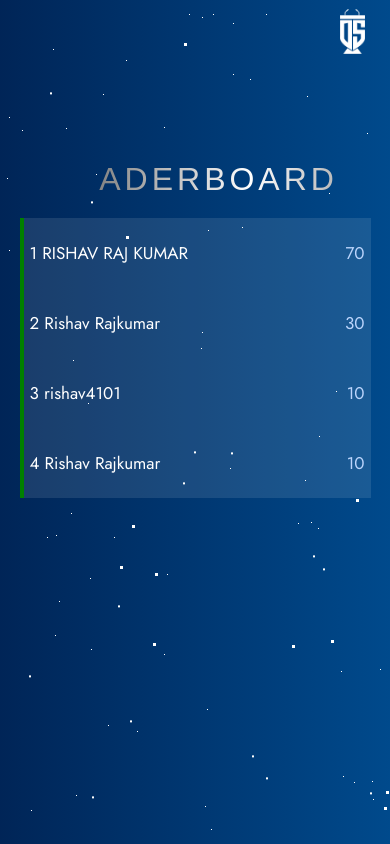
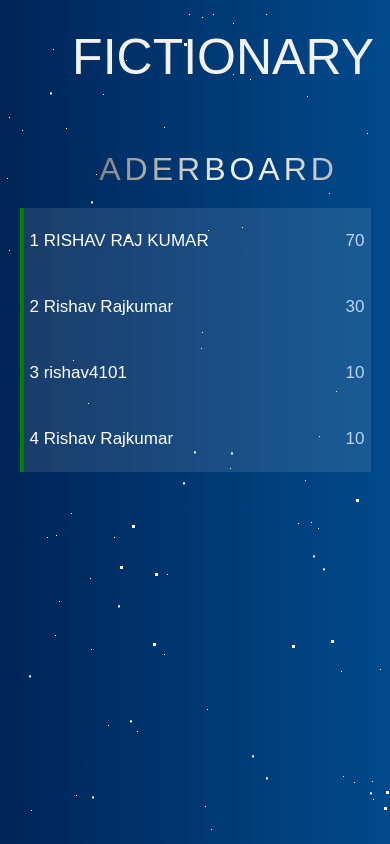
Before and after one commit to Kaustuv942/DSquiz, a Django app: page /leaderboard/ in a window 390 px wide. Run offline with Django 3.2, Linux system fonts and the light colour scheme; data comes from the database, SQL or seed files in the repository; some libraries are stand-ins or nearby versions.

Commit message:
Navbar fixed (almost)

```diff
--- a/templates/base.html
+++ b/templates/base.html
@@ -8,7 +8,7 @@
     <meta charset="UTF-8">
     <meta name="viewport" content="width=device-width, initial-scale=1.0">
     <link rel="stylesheet" href="https://cdnjs.cloudflare.com/ajax/libs/font-awesome/4.7.0/css/font-awesome.min.css">
-    <title>De-Quiz</title>
+    <title>Fictionary</title>
 
     <link rel="stylesheet" type="text/css" href="{% static 'css/style.css' %}" />
     <style>
@@ -27,85 +27,84 @@
             background: #FF0000;
         }
 
-        ul {
-          position: fixed;
-          width: 100%;
-          list-style-type: none;
-          margin: 0 100px 0 0;
-          text-align: justify;
-          padding: 0 33% 0 38%;
-          overflow: hidden;
-          background-color: rgba(155, 155, 155, 0.11);
+        body {
+        margin: 0;
+        font-family: Arial, Helvetica, sans-serif;
         }
 
-        li {
-          float: left;
+        .topnav {
+        overflow: hidden;
+        margin-top: 15px;
+        background-color: rgba(105, 102, 102, 0.144);
         }
 
-        li a {
-          display: block;
-          color: white;
-          text-align: center;
-          padding: 14px 30px;
-          text-decoration: none;
+        .topnav .fic{
+            float: left;
+            padding: 5px 16px;
+            color: #f2f2f2;
+            font-size: 50px;
         }
 
-        li a:hover:not(.active) {
-          background-color: rgba(17, 17, 17, 0.774);
+        .topnav a {
+        float: right;
+        display: block;
+        color: #f2f2f2;
+        text-align: center;
+        padding: 25px 20px ;
+        text-decoration: none;
+        font-size: 17px;
         }
 
-        .active {
-          background-color: #46c0a13f;
+        .topnav a:hover {
+        background-color: rgba(182, 215, 241, 0.363);
+        color: black;
         }
 
         .topnav .icon {
         display: none;
         }
 
-
         @media screen and (max-width: 600px) {
-            ul.topnav a {display: none;}
-            ul.topnav a.icon {
+        .topnav a {display: none;}
+        .topnav .fic {
+            position: absolute;
+            right: 0;
+            padding-top: 28px;
+            top: 0;
+        }
+        .topnav a{
+            border-bottom: 0.5px solid rgba(233, 225, 225, 0.479);
+        }
+        .topnav a:last-child {
+            border-bottom: none;
+        }
+        .topnav a.icon {
             float: left;
-                margin-left: 10%;
+            /* height: 10px; */
             display: block;
-            }
-            img {
-                z-index: -1;
         }
         }
 
         @media screen and (max-width: 600px) {
-            ul.topnav.responsive {position: relative;}
-            ul.topnav.responsive .icon {
+            .topnav.responsive {position: relative;}
+
+            .topnav.responsive .icon {
                 position: absolute;
-                right: 50%;
+                left: 0;
                 top: 0;
             }
-            ul.topnav.responsive a {
+
+            .topnav.responsive a:not(:last-child) {
+                float: none;
+                padding-top: 80px;
+                display: block;
+                text-align: left;
+            }
+            .topnav.responsive a:last-child {
                 float: none;
                 display: block;
-                text-align: justify;
+                text-align: left;
             }
-            img {
-                z-index: -1;
-            }
-        }
-
-        img {
-            position: absolute;
-            top: 3px;
-            z-index: -1;
-        }
-
-        .flex1 {
-            position: absolute;
-            right: 0;
-            padding-right: 50px;
-        }
-        .flex2 {
-            position: absolute;
-            left: 0;
         }
     </style>
 </head>
@@ -121,26 +120,28 @@
 
 
     <div class="navv">
+        <div>
 
-        <ul class = 'topnav' id = "myTopnav">
+        </div>
+        <div class = 'topnav' id = "myTopnav">
+            <div class ='fic'>FICTIONARY</div>
             {% if user.is_authenticated %}
-            <li><a href="{% url 'login' %}">Game</a></li>
-            <li><a href="{% url 'leaderboard' %}">Leaderboard</a></li>
-            <li><a href='/accounts/logout/'>Logout</a></li>
-            <li><a href="javascript:void(0);" class="icon" onclick="myFunction()"><i class="fa fa-bars"></i></a></li>
+            <a href='/accounts/logout/'>Logout</a>
+            <a href="{% url 'leaderboard' %}">Leaderboard</a>
+             <a href="{% url 'login' %}">Game</a>
+            <a href="javascript:void(0);" class="icon" onclick="myFunction()"><i class="fa fa-bars"></i></a>
             {% else %}
-                <li>
                 <a href="{% url 'login' %}">Login</a>
-                </li>
+
 
 
             {% endif %}
-        </ul>
+        </div>
 
 
-            <div class = "flex1">
+            <!-- <div class = "flex1">
                 <img src="{% static 'css/dslogowhitepng.png' %}" alt="logo" height="45px" width="auto" style="float:right; margin-right: 100px;">
-            </div>
+            </div> -->
 
 
     </div>
@@ -159,7 +160,6 @@
     {% block content %}
     <!-- Content Goes here -->
     {% endblock content %}
-
 </body>
 
 </html>
```
Lines whose indentation alone changed are shown as unchanged.
